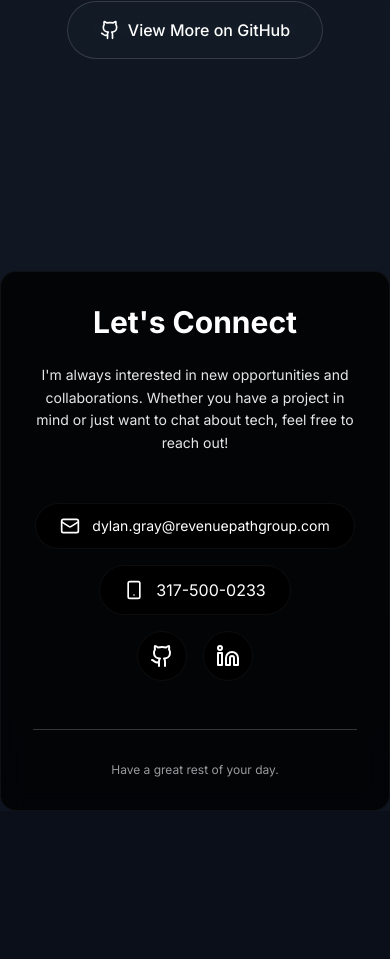
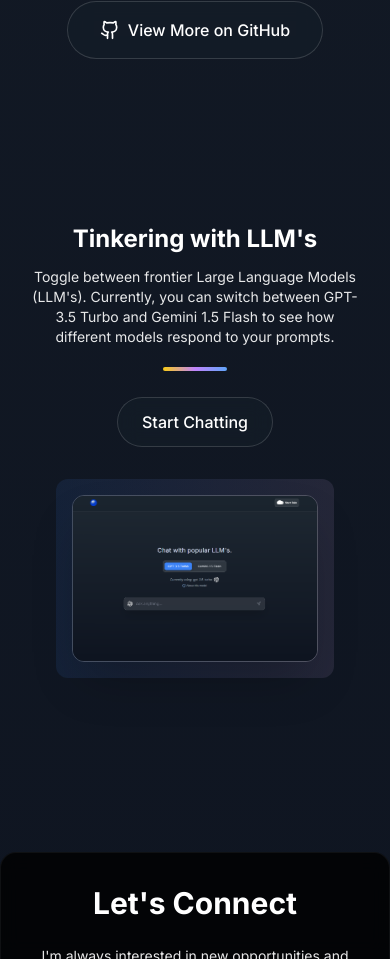
Before and after one commit to dylGray/dylans-web, a React (Vite) app: page / in a window 390 px wide. Shown: the part 5360-6319 px from the top of the page. Before the commit the page ends 6171 px from the top, so only its background shows below. Built offline with nearby package versions, Linux system fonts and the light colour scheme.

Commit message:
added ChatRedirect component on the home page

```diff
--- a/api/chat.ts
+++ b/api/chat.ts
@@ -42,7 +42,7 @@
               content: msg.content
             })),
             max_tokens: 1000,
-            temperature: 0.7,
+            temperature: 0.5,
           }),
         });
 
@@ -82,7 +82,7 @@
               contents: geminiContents,
               generationConfig: {
                 maxOutputTokens: 1000,
-                temperature: 0.7,
+                temperature: 0.5,
               },
             }),
           }
--- a/src/App.tsx
+++ b/src/App.tsx
@@ -7,6 +7,7 @@
 import Footer from './components/Footer';
 import RainDrops from './components/Rain';
 import Experience from './components/Experience';
+import ChatRedirect from './components/ChatRedirect';
 import AI from './components/Chat';
 
 function AppContent() {
@@ -31,6 +32,7 @@
                 <About />
                 <Experience />
                 <Projects />
+                <ChatRedirect />
               </>
             }
           />
--- a/src/components/About.tsx
+++ b/src/components/About.tsx
@@ -2,7 +2,7 @@
 
 const About = () => {
   return (
-    <section id="about" className="py-20 md:mt-20 px-4 sm:px-6 lg:px-8">
+    <section id="about" className="py-20 px-4">
       <div className="max-w-7xl mx-auto">
 
         <div className="grid grid-cols-1 lg:grid-cols-2 gap-12 items-center mb-16">
--- a/src/components/Chat.tsx
+++ b/src/components/Chat.tsx
@@ -254,8 +254,8 @@
             }
 
             #home-image img {
-              width: 32px !important;
-              height: 32px !important;
+              width: 36px !important;
+              height: 36px !important;
               flex-shrink: 0 !important;
             }
 
@@ -270,7 +270,7 @@
         <ModelInfoModal />
 
         <div className="min-h-screen flex flex-col items-center justify-center px-4">
-          <h2 className="text-xl md:text-3xl mb-8 text-center px-1">Chat with popular LLM's.</h2>
+          <h2 className="text-xl md:text-3xl mb-8 text-center px-1">Chat with popular LLM's</h2>
           <div className="text-center mb-8">
             <div className="flex items-center justify-center gap-4 mb-6">
               <div className="flex items-center gap-3 backdrop-blur-xl bg-white/10 border border-white/20 rounded-xl p-2">
--- /dev/null
+++ b/src/components/ChatRedirect.tsx
@@ -0,0 +1,43 @@
+import React from 'react';
+import ChatInterface from '../assets/images/chat-interface.png';
+
+const PageHighlight: React.FC = () => {
+  return (
+      <div className="mx-auto text-center max-w-5xl pt-8">
+        <div className="mx-auto max-w-5xl rounded-3xl p-8 md:p-12">
+          <div className="space-y-6">
+            <h2 className="text-2xl md:text-4xl font-bold text-white -mb-3">
+              Tinkering with LLM's
+            </h2>
+
+            <p className="text-sm sm:text-lg text-white/90 max-w-4xl mx-auto sm:leading-relaxed mb-2">
+              Toggle between frontier Large Language Models (LLM's). Currently, you can switch between GPT-3.5 Turbo and Gemini 1.5 Flash to see how different models respond to your prompts.
+            </p>
+          </div>
+
+          <span className="inline-block w-16 h-1 my-5 bg-gradient-to-r from-yellow-400 via-purple-400 to-blue-400 rounded-full" />
+
+          <div>
+            <a
+              href="/chat"
+              className="glass-medium rounded-full px-6 py-3 text-white font-medium transition-all duration-200 inline-flex items-center space-x-2"
+            >
+              Start Chatting
+
+            </a>
+          </div>
+
+          <div className="mt-2 p-6 rounded-xl max-w-5xl mx-auto">
+            <div className="text-center text-gray-400">
+              <div className="bg-gradient-to-r from-blue-500/10 to-purple-300/10 p-4 rounded-xl inline-block">
+                <img src={ChatInterface} alt="Chat Interface Preview" className="w-full max-w-5xl mx-auto rounded-xl shadow-2xl border border-white/20" />
+              </div>
+            </div>
+          </div>
+        </div>
+      </div>
+
+  );
+};
+
+export default PageHighlight;
```
Also changed, not shown: src/assets/images/chat-interface.png (added).
